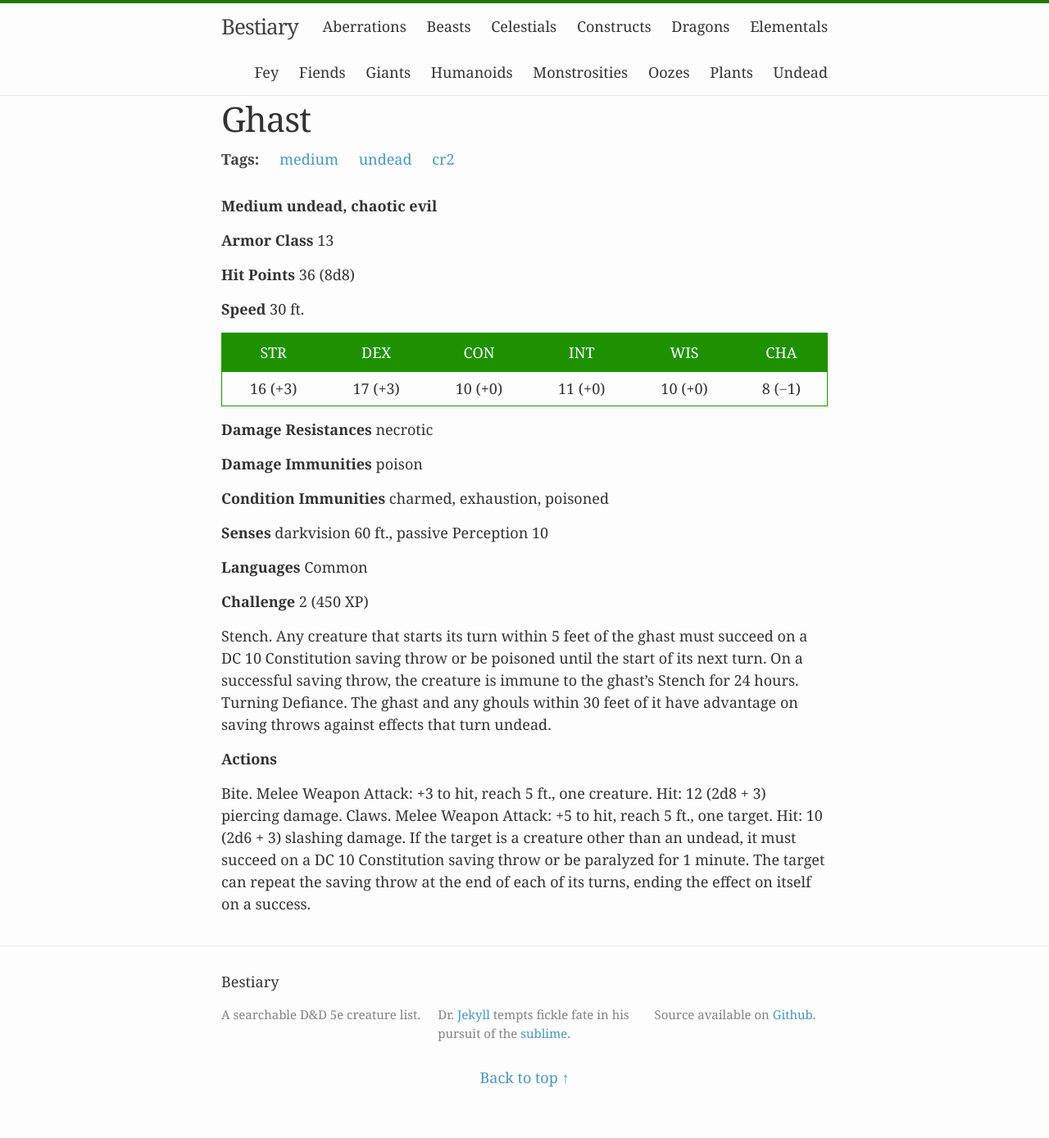
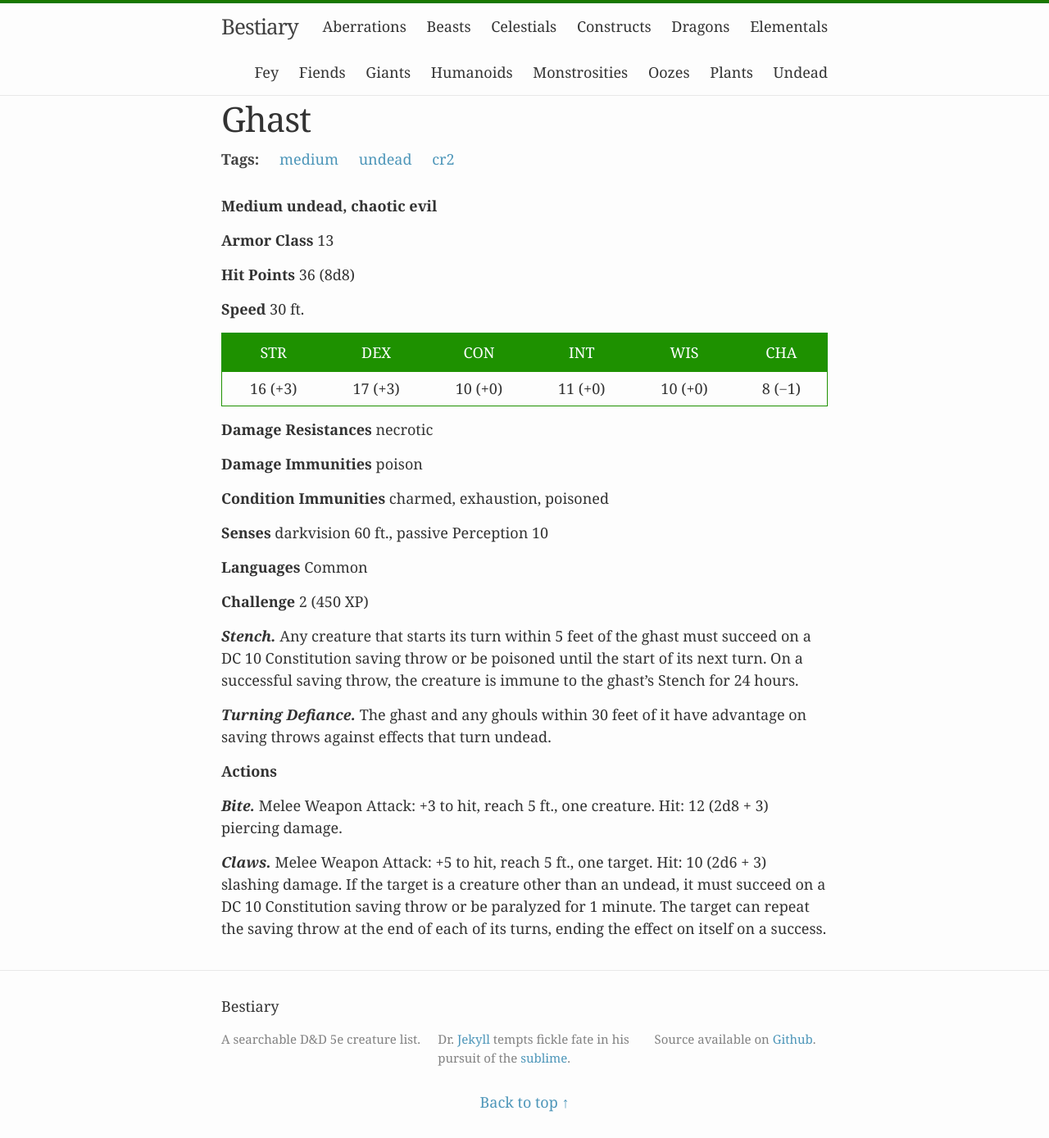
Before and after one commit to beaurancourt/bestiary, a Jekyll site: the page built from _posts/2016-02-29-ghast.markdown, in a window 1280 px wide. Shown: the whole page at 82% size. Built offline with Jekyll 4.4.1, drawn with Linux system fonts in a browser that asks for light colours; before the commit the page ends 1359 px from its top, so only the background shows below that.

```diff
--- a/_posts/2016-02-29-ghast.markdown
+++ b/_posts/2016-02-29-ghast.markdown
@@ -29,8 +29,12 @@ tags: [medium, undead, cr2]
 
 **Challenge** 2 (450 XP)
 
- Stench. Any creature that starts its turn within 5 feet of the ghast must succeed on a DC 10 Constitution saving throw or be poisoned until the start of its next turn. On a successful saving throw, the creature is immune to the ghast’s Stench for 24 hours. Turning Defiance. The ghast and any ghouls within 30 feet of it have advantage on saving throws against effects that turn undead.
+***Stench.*** Any creature that starts its turn within 5 feet of the ghast must succeed on a DC 10 Constitution saving throw or be poisoned until the start of its next turn. On a successful saving throw, the creature is immune to the ghast’s Stench for 24 hours.
+
+***Turning Defiance.*** The ghast and any ghouls within 30 feet of it have advantage on saving throws against effects that turn undead.
 
 **Actions**
 
-Bite. Melee Weapon Attack: +3 to hit, reach 5 ft., one creature. Hit: 12 (2d8 + 3) piercing damage. Claws. Melee Weapon Attack: +5 to hit, reach 5 ft., one target. Hit: 10 (2d6 + 3) slashing damage. If the target is a creature other than an undead, it must succeed on a DC 10 Constitution saving throw or be paralyzed for 1 minute. The target can repeat the saving throw at the end of each of its turns, ending the effect on itself on a success.
+***Bite.*** Melee Weapon Attack: +3 to hit, reach 5 ft., one creature. Hit: 12 (2d8 + 3) piercing damage.
+
+***Claws.*** Melee Weapon Attack: +5 to hit, reach 5 ft., one target. Hit: 10 (2d6 + 3) slashing damage. If the target is a creature other than an undead, it must succeed on a DC 10 Constitution saving throw or be paralyzed for 1 minute. The target can repeat the saving throw at the end of each of its turns, ending the effect on itself on a success.
```
